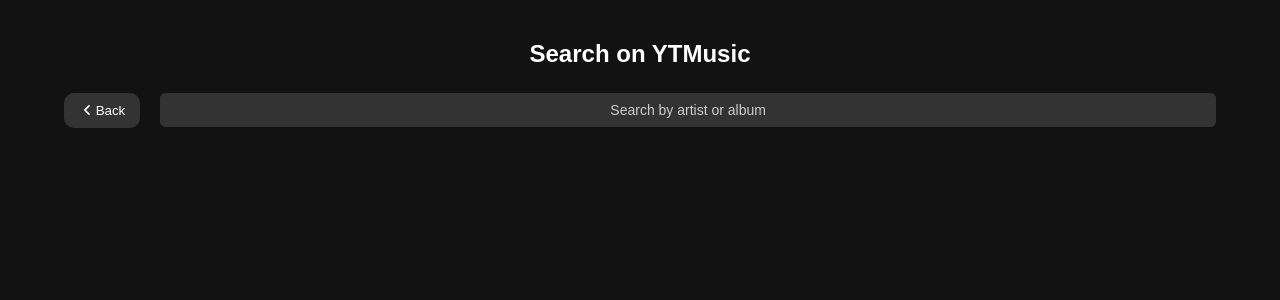
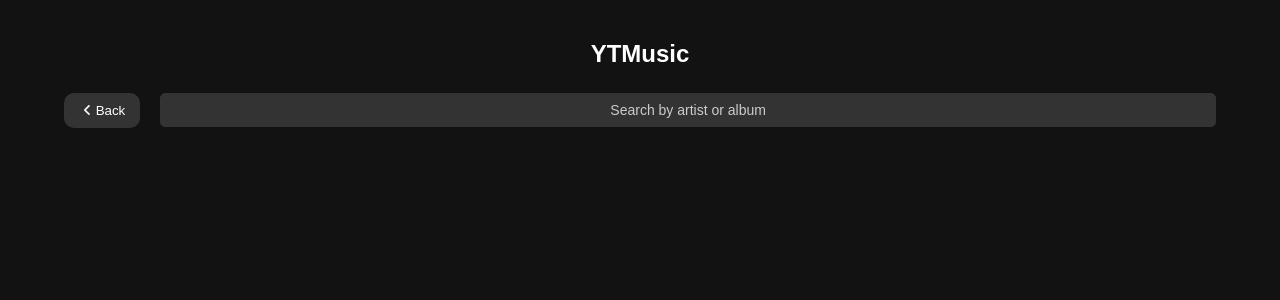
Before and after one commit to csq/mpv-remote, a Flask app: page /search in a window 1280 px wide. Shown: the top 300 px of the page. Run offline with Flask 3, Linux system fonts and the light colour scheme; data that the repository does not hold is empty; parts of the project's set-up code (start-up, migrations or seed data) failed here and were passed over; some libraries are stand-ins or nearby versions.

Commit message:
refactor: update H2 heading labels on YTMusic and music collection pages

```diff
--- a/app/templates/music.html
+++ b/app/templates/music.html
@@ -9,7 +9,7 @@
 {% endblock %}
 
 {% block body_content %}
-<h2>Local Music Collection</h2>
+<h2>Library</h2>
 <div class="controls-container">
   <button onclick="go_to_back()" class="btn-back">
     <i class="icon fas fa-angle-left"></i>Back
--- a/app/templates/ytmusic.html
+++ b/app/templates/ytmusic.html
@@ -8,7 +8,7 @@
 {% endblock %}
 
 {% block body_content %}
-<h2>Search on YTMusic</h2>
+<h2>YTMusic</h2>
 <div class="controls-container">
     <button onclick="go_to_back()"><i class="icon fas fa-angle-left"></i>Back</button>
     <form id="searchForm" action="/search" method="POST">
```
